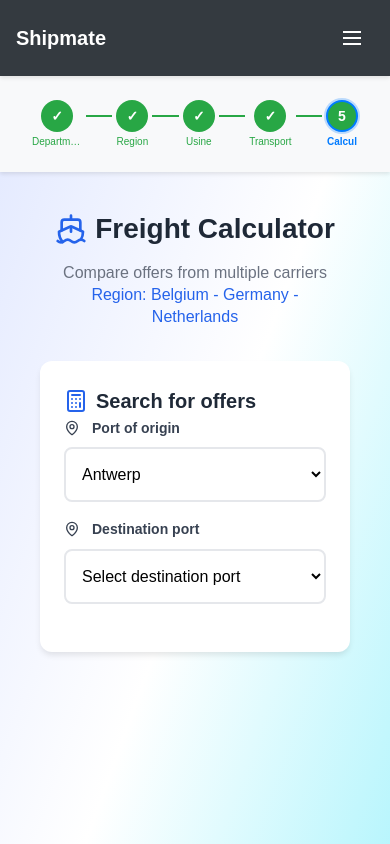
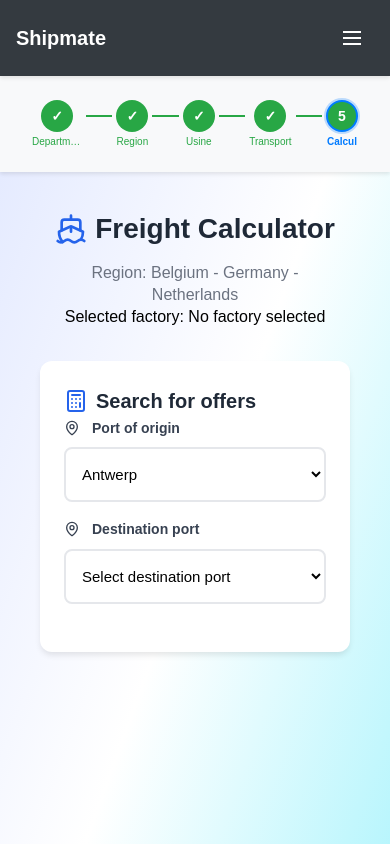
Before and after one commit to ghezal0n/CalculCost, a React (Create React App) app: page /calcul in a window 390 px wide. Shown: the top 844 px of the page. Built offline with nearby package versions, Linux system fonts and the light colour scheme.

Commit message:
diminuer la taille du text partie mobile

```diff
--- a/src/assets/styles/CalculPage.css
+++ b/src/assets/styles/CalculPage.css
@@ -27,7 +27,7 @@
 }
 
 .header-title h1 {
-  font-size: 1.9rem;
+  font-size: 1.6rem;
   font-weight: bold;
   color: #1f2937;
   margin-left: 12px;
@@ -167,7 +167,7 @@
   padding: 12px;
   border: 1px solid #d1d5db;
   border-radius: 8px;
-  font-size: 1.2rem;
+  font-size: 1rem;
   transition: all 0.2s;
   background: white;
   box-sizing: border-box;
@@ -670,7 +670,7 @@
   .form-input,
   .form-select {
     padding: 16px 12px;
-    font-size: 16px; /* Évite le zoom sur iOS */
+    font-size: 15px; /* Évite le zoom sur iOS */
     border-radius: 8px;
     border: 2px solid #e5e7eb;
   }
@@ -707,7 +707,7 @@
   .form-input,
   .form-select {
     padding: 14px 10px;
-    font-size: 16px;
+    font-size: 15px;
   }
 
   .calculation-table td {
--- a/src/assets/styles/Usine.css
+++ b/src/assets/styles/Usine.css
@@ -6,7 +6,7 @@ body {
 
 .app-container {
   min-height: 100vh;
-  padding: 24px;
+  padding: 12px;
 }
 
 .main-container {
@@ -72,7 +72,7 @@ body {
 }
 
 .item-content {
-  padding: 24px;
+  padding: 17px;
   max-width: 500px;
   min-width: 400px;
 }
@@ -160,7 +160,8 @@ body {
 
 @media (max-width: 768px) {
   .app-container {
-    padding: 16px;
+    padding: 13px;
+    /* 16px */
   }
 
   .main-container {
@@ -215,7 +216,7 @@ body {
   }
 
   .country-name {
-    font-size: 1.125rem;
+    font-size: 1rem;
     text-align: left;
   }
 
--- a/src/pages/CalculPage.js
+++ b/src/pages/CalculPage.js
@@ -105,7 +105,7 @@ const CalculPage = () => {
     // Ajouter le nouvel élément au début
     const updatedHistory = [historyItem, ...existingHistory];
 
-    // Limiter à 50 éléments maximum
+    // 50 éléments max
     const limitedHistory = updatedHistory.slice(0, 50);
 
     // Sauvegarder
@@ -134,6 +134,10 @@ const CalculPage = () => {
     });
     return koperData;
   }
+  const selectedMillName =
+    location.state?.selectedMill?.name ||
+    localStorage.getItem("selectedMillName") ||
+    null;
 
   // Sélectionner les données selon le pays
   const getCurrentFreightData = () => {
@@ -904,17 +908,8 @@ const CalculPage = () => {
             <Ship className="ship-icon" />
             <h1>Freight Calculator</h1>
           </div>
-          <p className="header-subtitle">
-            Compare offers from multiple carriers
-          </p>
-          {selectedFCAMode && (
-            <p className="header-mode-description">
-              Selected mode:{" "}
-              {localStorage.getItem("selectedFCAModeLabel") || selectedFCAMode}
-            </p>
-          )}
           {countryId && (
-            <p className="header-region-description">
+            <p className="header-subtitle">
               Region:
               {countryId === "usa"
                 ? " United States"
@@ -923,6 +918,16 @@ const CalculPage = () => {
                 : countryId === "slovenia"
                 ? " Slovenia"
                 : " Belgium - Germany - Netherlands"}
+            </p>
+          )}
+          <p className="header-mode-description">
+            Selected factory:{" "}
+            {selectedMillName ? selectedMillName : "No factory selected"}
+          </p>
+          {selectedFCAMode && (
+            <p className="header-region-description">
+              Selected mode:{" "}
+              {localStorage.getItem("selectedFCAModeLabel") || selectedFCAMode}
             </p>
           )}
         </div>
--- a/src/pages/RegionPage.js
+++ b/src/pages/RegionPage.js
@@ -1,10 +1,13 @@
-import { useState } from "react";
+import { useState, useEffect } from "react";
 import "../assets/styles/Region.css";
-import { useNavigate } from "react-router-dom";
+import { useNavigate, useLocation } from "react-router-dom";
 
 const RegionPage = () => {
   const [currentPage, setCurrentPage] = useState(null);
+  const [selectedDepartment, setSelectedDepartment] = useState(null);
   const navigate = useNavigate();
+  const location = useLocation();
+
   const countries = [
     {
       id: "belgium-germany",
@@ -18,7 +21,14 @@ const RegionPage = () => {
     { id: "france", name: "France", clickable: false },
   ];
 
-  // retourne la liste d'usines pour une région donnée (vide si aucune)
+  // récupérer le département sélectionné depuis localStorage
+  useEffect(() => {
+    const storedDepartment = localStorage.getItem("selectedMillName");
+    if (storedDepartment) {
+      setSelectedDepartment(storedDepartment);
+    }
+  }, []);
+
   const getPropositionsForRegion = (regionId) => {
     if (regionId === "belgium-germany") {
       return [
@@ -26,7 +36,6 @@ const RegionPage = () => {
         { id: "sp", name: "Smurfit Piteå", clickable: true },
       ];
     }
-    // exemple : si tu veux ajouter plus tard pour un autre pays -> else if...
     return [];
   };
 
@@ -35,14 +44,11 @@ const RegionPage = () => {
 
     const propositions = getPropositionsForRegion(country.id);
 
-    // persist selected country
     localStorage.setItem("selectedCountryId", country.id);
 
     if (propositions.length > 0) {
-      // il y a des usines -> on va sur la page Usine avec les propositions
       navigate("/usine", { state: { countryId: country.id, propositions } });
     } else {
-      // pas d'usine -> on va directement sur Transport
       navigate("/transport", { state: { countryId: country.id } });
     }
   };
@@ -70,6 +76,12 @@ const RegionPage = () => {
           <p className="app-subtitle">
             Choose a destination to access transport options
           </p>
+
+          {selectedDepartment && (
+            <p className="header-region-description">
+              Selected department: {selectedDepartment}
+            </p>
+          )}
         </header>
 
         <ul className="countries-list">
--- a/src/pages/TransportChoicePage.js
+++ b/src/pages/TransportChoicePage.js
@@ -90,13 +90,16 @@ const TransportChoicePage = () => {
   const navigate = useNavigate();
   const location = useLocation();
 
-  // Récupération des données depuis location.state et localStorage
   const countryId =
     location.state?.countryId ||
     localStorage.getItem("selectedCountryId") ||
     null;
 
-  // Récupération des allowedChoices depuis location.state ou localStorage
+  const selectedMillName =
+    location.state?.selectedMill?.name ||
+    localStorage.getItem("selectedMillName") ||
+    null;
+
   const allowedChoices =
     location.state?.allowedChoices ||
     JSON.parse(localStorage.getItem("allowedChoices") || "null") ||
@@ -115,24 +118,22 @@ const TransportChoicePage = () => {
     }
   }, [location.state]);
 
-  // Logique de filtrage améliorée
+  // filtrage améliorée
   const getFilteredChoices = () => {
-    console.log("Debug - countryId:", countryId);
-    console.log("Debug - allowedChoices:", allowedChoices);
+    console.log("countryId:", countryId);
+    console.log("allowedChoices:", allowedChoices);
 
-    // Si on a des allowedChoices spécifiques (venant de la page Usine), on les utilise en priorité
     if (Array.isArray(allowedChoices) && allowedChoices.length > 0) {
       console.log("Debug - Utilisation des allowedChoices:", allowedChoices);
       return choices.filter((c) => allowedChoices.includes(c.key));
     }
 
-    // Sinon, on applique le filtrage par pays (pour les pays sans page Usine)
     if (
       countryId === "spain" ||
       countryId === "usa" ||
       countryId === "slovenia"
     ) {
-      console.log("Debug - Filtrage par pays pour:", countryId);
+      console.log("filtrage par pays pour:", countryId);
       return choices.filter(
         (c) => c.key === "fca-port-truck" || c.key === "fob-container"
       );
@@ -226,13 +227,14 @@ const TransportChoicePage = () => {
           </svg>
           <h1>Transport Mode</h1>
         </div>
-        {/* <p className="header-subtitle">Choisissez votre mode de livraison préféré</p> */}
+        <p className="header-subtitle">Select your preferred delivery method</p>
         <p className="header-description">
           {/*
           Click on a transport mode to access the calculator directly */}
+
           {countryId && (
-            <span className="header-region-description">
-              Region :{" "}
+            <span className="header-mode-description">
+              Region:{" "}
               {countryId === "usa"
                 ? "United States"
                 : countryId === "spain"
@@ -242,6 +244,10 @@ const TransportChoicePage = () => {
                 : "Belgium - Germany - Netherlands"}
             </span>
           )}
+          <p className="header-region-description">
+            Selected factory:{" "}
+            {selectedMillName ? selectedMillName : "No factory selected"}
+          </p>
         </p>
       </div>
 
```
